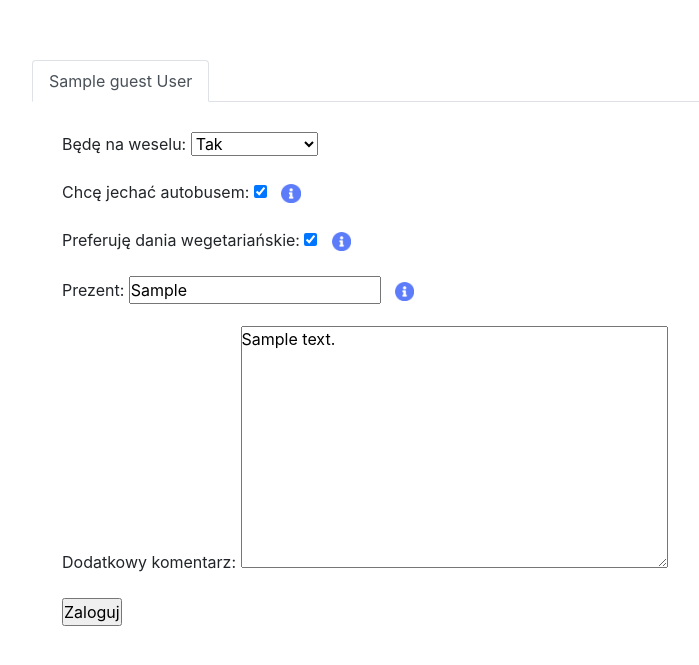
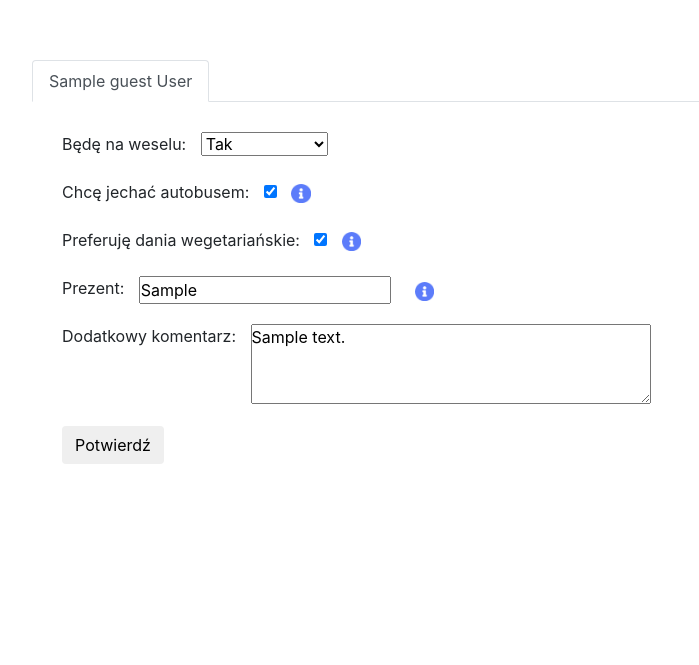
Before and after one commit to pmiara/wedding, a Django app: page /guest in a window 1280 px wide. Shown: the part 56-721 px from the top of the page, without its empty margins (53-752 px from the left). Run offline with Django 3.2, Linux system fonts and the light colour scheme; a user stored in the database is signed in; tables that the repository leaves empty hold one stand-in row (values such as "Sample post"); some libraries are stand-ins or nearby versions.

Commit message:
Final commit

```diff
--- a/wedding_guests/forms.py
+++ b/wedding_guests/forms.py
@@ -9,4 +9,8 @@ class LoginForm(forms.Form):
     password = forms.CharField(label='Hasło', widget=forms.PasswordInput)
 
 
-GuestFormSet = forms.modelformset_factory(Guest, exclude=['username'], extra=0)
+GuestFormSet = forms.modelformset_factory(
+    Guest,
+    exclude=['username', 'name', 'surname'],
+    extra=0
+)
--- a/wedding_guests/models.py
+++ b/wedding_guests/models.py
@@ -15,8 +15,8 @@ class Guest(models.Model):
         (MAYBE, 'Nie określono')
     )
     username = models.ForeignKey(User, on_delete=models.CASCADE)
-    name = models.CharField('Imię', max_length=30, editable=False)
-    surname = models.CharField('Nazwisko', max_length=50, editable=False)
+    name = models.CharField('Imię', max_length=30)
+    surname = models.CharField('Nazwisko', max_length=50)
     attending = models.CharField(
         'Będę na weselu', max_length=len(MAYBE), default=MAYBE, choices=ATTENDING_STATUSES
     )
--- a/wedding_guests/static/css/style.css
+++ b/wedding_guests/static/css/style.css
@@ -1,2 +1,2 @@
-*{margin:0;padding:0;box-sizing:border-box}#home-header h1{font-family:'Berkshire Swash', cursive;font-size:4em;text-align:center;margin-top:60px}.navbar{font-family:'Berkshire Swash', cursive}#heart{width:100%}#login_form{margin-top:15px}.container{margin-top:60px;margin-bottom:60px}.helpimg{margin-left:10px;margin-right:10px;cursor:help;height:1.2em}.tab-content{padding:30px}
+*{margin:0;padding:0;box-sizing:border-box}#home-header h1{font-family:'Berkshire Swash', cursive;font-size:4em;text-align:center;margin-top:60px}.navbar{font-family:'Berkshire Swash', cursive}#heart{width:100%}#login_form{margin-top:15px}.container{margin-top:60px;margin-bottom:60px}.helpimg{margin-left:10px;margin-right:10px;cursor:help;height:1.2em}.tab-content{padding:30px}.tab-pane textarea{width:400px;height:80px}.tab-pane label{vertical-align:top;margin-right:10px}.suggestions{margin-left:10px}
 /*# sourceMappingURL=style.css.map */
--- a/wedding_guests/static/css/style.scss
+++ b/wedding_guests/static/css/style.scss
@@ -36,3 +36,18 @@ $info-circle-img: '../info-circle.png';
 .tab-content {
   padding: 30px;
 }
+
+.tab-pane textarea {
+  width: 400px;
+  height: 80px;
+}
+
+.tab-pane label {
+  vertical-align: top;
+  margin-right: 10px;
+}
+
+.suggestions {
+  margin-left: 10px;
+
+}
--- a/wedding_guests/templates/guest.html
+++ b/wedding_guests/templates/guest.html
@@ -28,7 +28,7 @@
       {{ guest_form.as_p }}
       </div>
     {% endfor %}
-      <input type="submit" value="Zaloguj" />
+    <button class="btn my-2 my-sm-0" type="submit">Potwierdź</button>
     </div>
   </form>
 </div>
@@ -39,7 +39,7 @@
   function add_similar_gifts(input_field, gifts) {
     var suggestions = input_field.next();
     console.log(gifts);
-    suggestions.text(gifts);
+    suggestions.text("Podobne prezenty: " + gifts);
   }
 
   var gift_input_fields = $("input[id^=id_form-][id$=gift]");
```
Also changed, not shown: wedding_guests/admin.py (+4 -5 lines), wedding_guests/migrations/0011_auto_20180613_1204.py (added), 1 other file.
